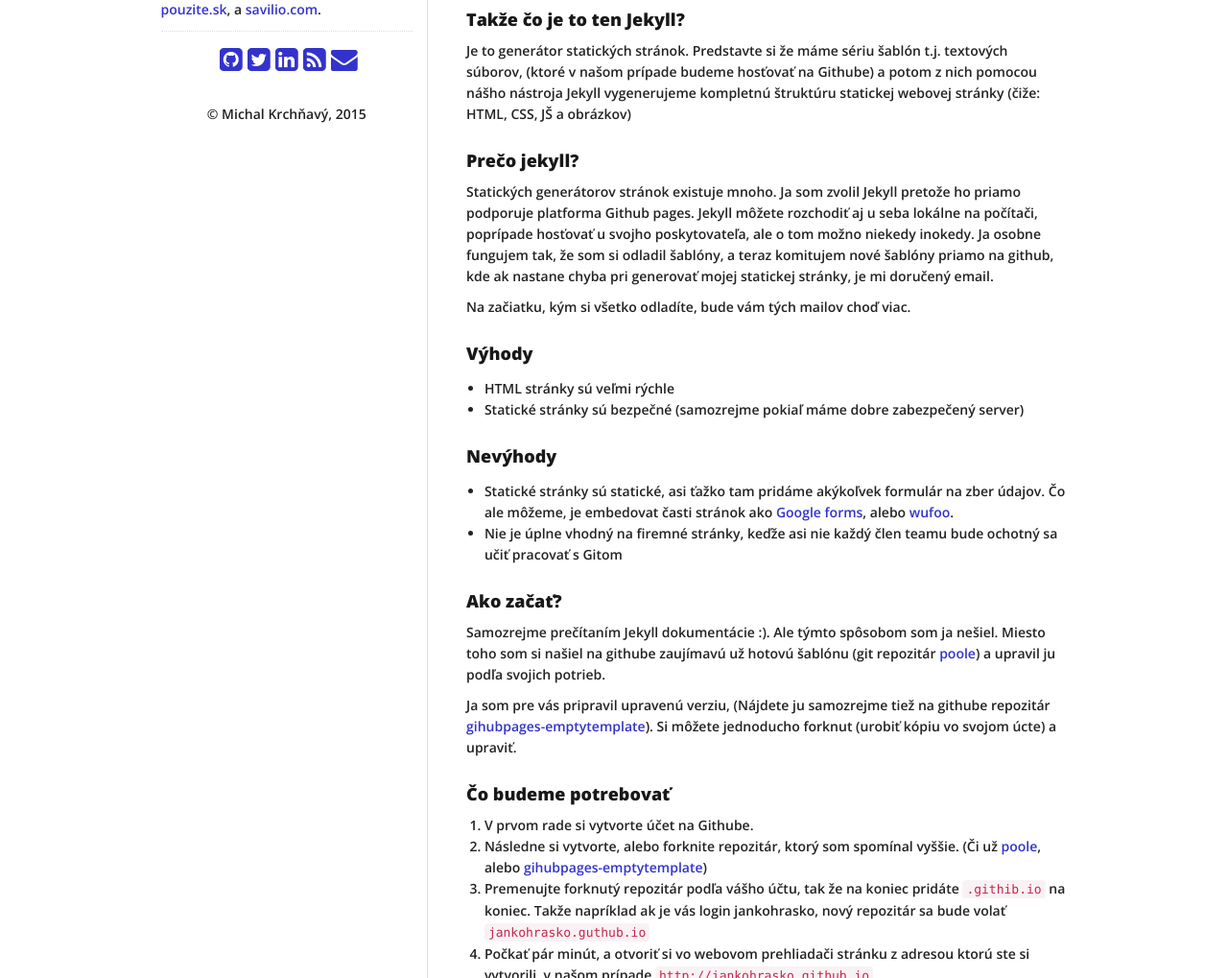
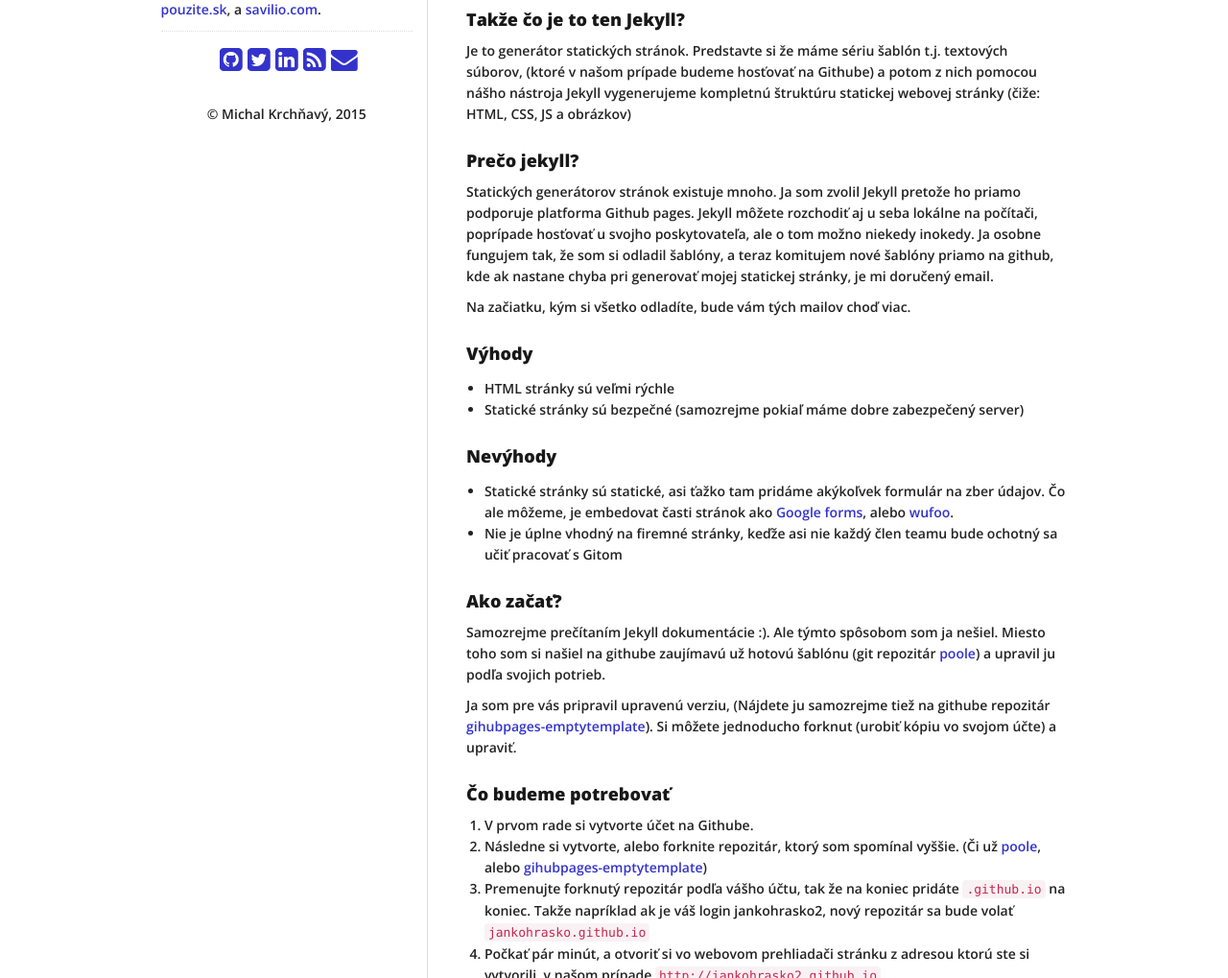
Before and after one commit to zemacik/zemacik.github.io, a Jekyll site: the page built from _posts/2016-02-14-vytvorenie_vlastnej_webovej_stranky-blogu_s_verzionovanim_a_zdarma.md, in a window 1280 px wide and 1400 px high. Shown: the part 381-1400 px from the top of the window at 96% size. Built offline with Jekyll 4.4.1, drawn with Linux system fonts in a browser that asks for light colours; nearby versions of some CDN libraries; some of the changed text lies outside the part shown.

Commit message:
Initial commit

```diff
--- a/_posts/2016-02-14-vytvorenie_vlastnej_webovej_stranky-blogu_s_verzionovanim_a_zdarma.md
+++ b/_posts/2016-02-14-vytvorenie_vlastnej_webovej_stranky-blogu_s_verzionovanim_a_zdarma.md
@@ -15,7 +15,7 @@
 Nechcel som použiť ťažkopádny moloch menom Wordpress. Človek sa on musí starať, t.j. kontrolovať či stránka beží, aktualizovať, dávať pozor aká aktualizácia nám rozbije zásuvné moduly a pod. A nechcel som aby bola platforma mojím pánom. Miesto toho som použil generátor Jekyll a platformu `Github pages`. Na "Github pages" môžete hosťovať svoju stránku úplne zdarma. [Ale o tom trošku neskôr.][100]
 
 ## Takže čo je to ten Jekyll?
-Je to generátor statických stránok. Predstavte si že máme sériu šablón t.j. textových súborov, (ktoré v našom prípade budeme hosťovať na Githube) a potom z nich pomocou nášho nástroja Jekyll vygenerujeme kompletnú štruktúru statickej webovej stránky (čiže: HTML, CSS, JŠ a obrázkov)
+Je to generátor statických stránok. Predstavte si že máme sériu šablón t.j. textových súborov, (ktoré v našom prípade budeme hosťovať na Githube) a potom z nich pomocou nášho nástroja Jekyll vygenerujeme kompletnú štruktúru statickej webovej stránky (čiže: HTML, CSS, JS a obrázkov)
 
 ## Prečo jekyll?
  Statických generátorov stránok existuje mnoho. Ja som zvolil Jekyll pretože ho priamo podporuje platforma Github pages. Jekyll môžete rozchodiť aj u seba lokálne na počítači, poprípade hosťovať u svojho poskytovateľa, ale o tom možno niekedy inokedy. Ja osobne fungujem tak, že som si odladil šablóny, a teraz komitujem nové šablóny priamo na github, kde ak nastane chyba pri generovať mojej statickej stránky, je mi doručený email.
@@ -35,13 +35,13 @@
 ## Ako začať?
 Samozrejme prečítaním Jekyll dokumentácie :). Ale týmto spôsobom som ja nešiel. Miesto toho som si našiel na githube zaujímavú už hotovú šablónu (git repozitár [poole][2]) a upravil ju podľa svojich potrieb.
 
-Ja som pre vás pripravil upravenú verziu, (Nájdete ju samozrejme tiež na githube repozitár [gihubpages-emptytemplate][1]). Si môžete jednoducho forknut (urobiť kópiu vo svojom úcte) a upraviť.
+Ja som pre vás pripravil upravenú verziu, (Nájdete ju samozrejme tiež na githube repozitár [gihubpages-emptytemplate][1]). Si môžete jednoducho forknut (urobiť kópiu vo svojom účte) a upraviť.
 
 ## Čo budeme potrebovať
 1. V prvom rade si vytvorte účet na Githube.
 2. Následne si vytvorte, alebo forknite repozitár, ktorý som spomínal vyššie. (Či už [poole][2], alebo [gihubpages-emptytemplate][1])
-3. Premenujte forknutý repozitár podľa vášho účtu, tak že na koniec pridáte `.githib.io` na koniec. Takže napríklad ak je vás login jankohrasko, nový repozitár sa bude volať `jankohrasko.guthub.io`
-4. Počkať pár minút, a otvoriť si vo webovom prehliadači stránku z adresou ktorú ste si vytvorili, v našom prípade `http://jankohrasko.github.io`
+3. Premenujte forknutý repozitár podľa vášho účtu, tak že na koniec pridáte `.github.io` na koniec. Takže napríklad ak je váš login jankohrasko2, nový repozitár sa bude volať `jankohrasko.github.io`
+4. Počkať pár minút, a otvoriť si vo webovom prehliadači stránku z adresou ktorú ste si vytvorili, v našom prípade `http://jankohrasko2.github.io`
 
 <br />
 ![Skrátene](/assets/posts/2016/20160214_01_postup.gif){: class="img img-responsive"}
@@ -84,11 +84,11 @@
 
 ## Použitie vlastnej domény
 
-Ak už vlastnú doménu máte (napríklad. jankohrasko.sk) a chcete aby vaša novo vzniknutá stránka bola prístupná z tejto adresy, musíte vytvoriť CNAME záznam v DNS konfigurácii svojej domény
+Ak už vlastnú doménu máte (napríklad. jankohrasko2.sk) a chcete aby vaša novo vzniknutá stránka bola prístupná z tejto adresy, musíte vytvoriť CNAME záznam v DNS konfigurácii svojej domény
 
 > www.jankohrasko2.sk.                    CNAME	jankohrasko2.github.io.
 
-a následne vytvoriť v repozitáre súbor s menom `CNAME` do ktoré vložíte názov po ktorým je vaša stránka prístupná.
+a následne vytvoriť v repozitáre súbor s menom `CNAME` do ktorého vložíte názov vašej novo zvniknutej stránky. Či už je to `www.jankohrasko2.sk` alebo `jankohrasko2.github.io`.
 
 > www.jankohrasko2.sk
 
```
